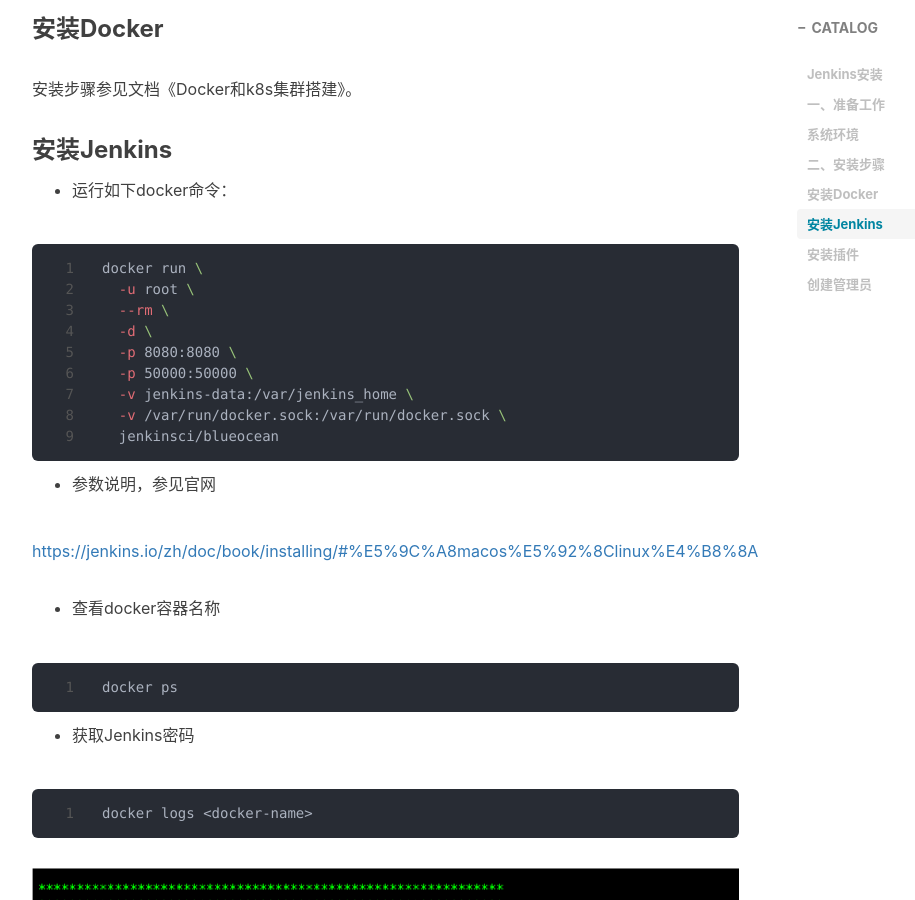
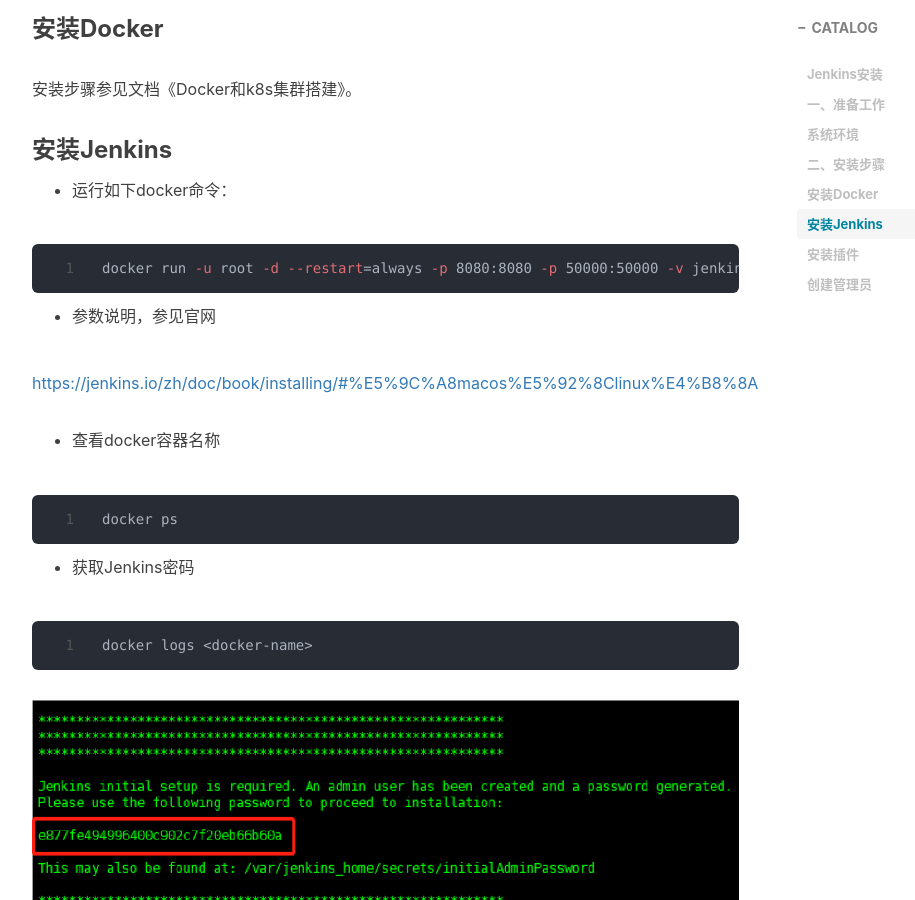
Before and after one commit to Lengxiaobing/Lengxiaobing.github.io, a Jekyll site: the page built from _posts/2019-01-12-Jenkins安装.md, in a window 1280 px wide and 900 px high, scrolled down 1134 px. Shown: the whole window, without its empty margins (233-1148 px from the left). Built offline with Jekyll 4.4.1, drawn with Linux system fonts in a browser that asks for light colours; nearby versions of some CDN libraries; comment, search, counter and statistics services are not loaded.

Commit message:
Update 2019-01-12-Jenkins安装.md

````diff
--- a/_posts/2019-01-12-Jenkins安装.md
+++ b/_posts/2019-01-12-Jenkins安装.md
@@ -37,15 +37,7 @@
 - 运行如下docker命令：
 
 ```shell
-docker run \
-  -u root \
-  --rm \
-  -d \
-  -p 8080:8080 \
-  -p 50000:50000 \
-  -v jenkins-data:/var/jenkins_home \
-  -v /var/run/docker.sock:/var/run/docker.sock \
-  jenkinsci/blueocean
+docker run -u root -d --restart=always -p 8080:8080 -p 50000:50000 -v jenkins-data:/var/jenkins_home -v /var/run/docker.sock:/var/run/docker.sock jenkinsci/blueocean
 ```
 
 - 参数说明，参见官网
````
